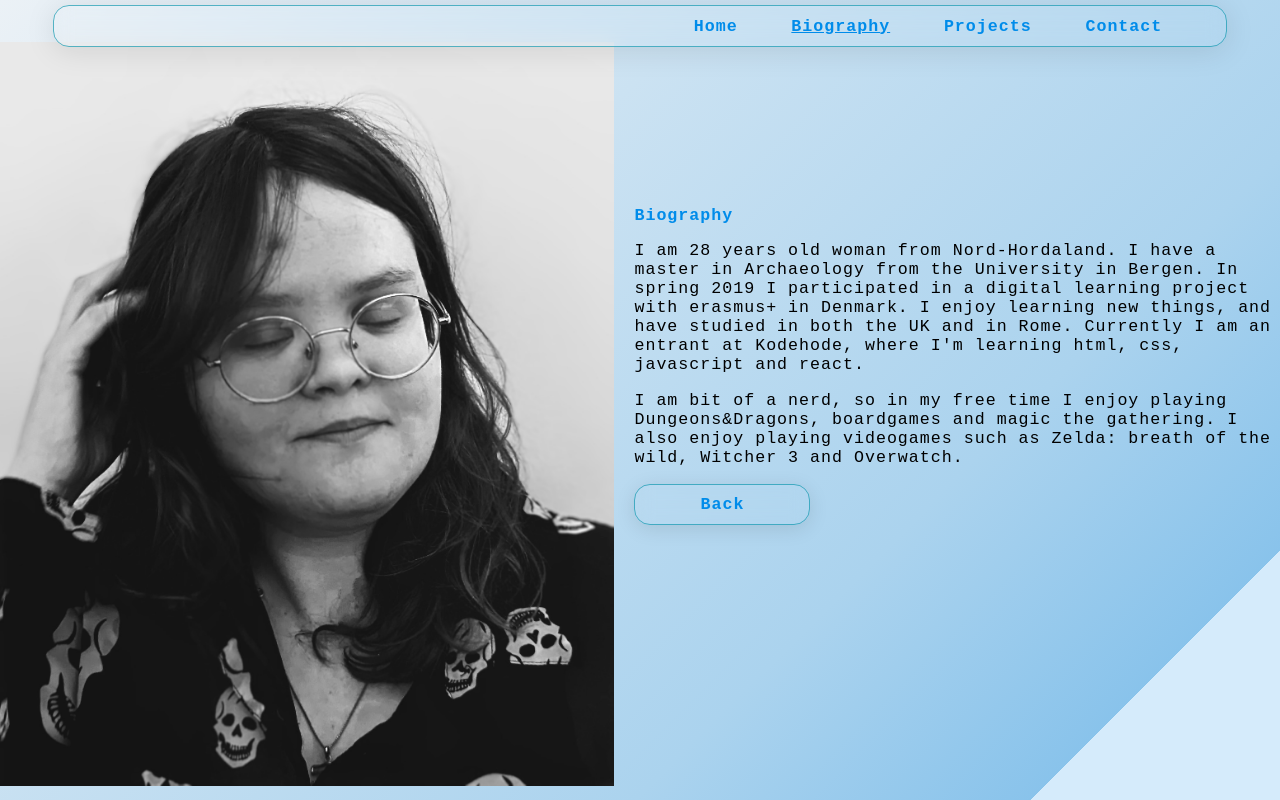
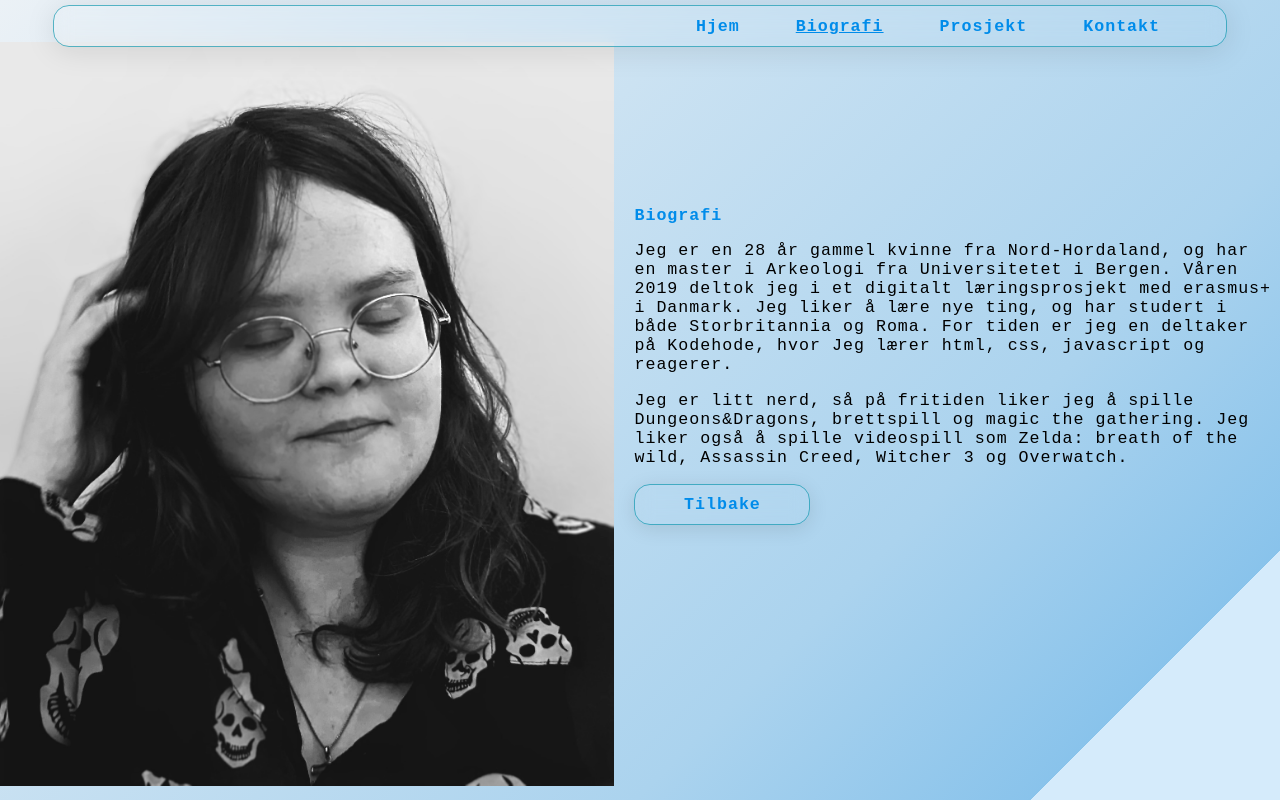
Before and after one commit to Masoer/portfolio, a React (Create React App) app: page /BiographyPage in a window 1280 px wide. Built offline with nearby package versions, Linux system fonts and the light colour scheme.

Commit message:
Switched language to Norwegian

```diff
--- a/src/App.js
+++ b/src/App.js
@@ -14,10 +14,10 @@ function App() {
       <Navbar sticky="top">
         <br></br>
         <Navdiv>
-          <StyledLink to="/"> Home </StyledLink>
-          <StyledLink to="/BiographyPage"> Biography</StyledLink>
-          <StyledLink to="/ProjectsPage">Projects</StyledLink>
-          <StyledLink to="/ContactPage"> Contact</StyledLink>
+          <StyledLink to="/"> Hjem </StyledLink>
+          <StyledLink to="/BiographyPage"> Biografi</StyledLink>
+          <StyledLink to="/ProjectsPage">Prosjekt</StyledLink>
+          <StyledLink to="/ContactPage"> Kontakt</StyledLink>
         </Navdiv>
       </Navbar>
 
--- a/src/pages/BiographyPage.js
+++ b/src/pages/BiographyPage.js
@@ -27,11 +27,13 @@ const Biography = () => {
             <Image src={PicMe} alt="me" />
             <Container>
               <MarginDiv>
-                <h2>Biography</h2>
+                <h2>Biografi</h2>
 
                 <WidthDiv>
                   <Info />
-                  <StyledButton onClick={() => navigate(-1)}>Back</StyledButton>
+                  <StyledButton onClick={() => navigate(-1)}>
+                    Tilbake
+                  </StyledButton>
                 </WidthDiv>
               </MarginDiv>
             </Container>
--- a/src/pages/ContactPage.js
+++ b/src/pages/ContactPage.js
@@ -1,7 +1,8 @@
 const Contact = () => {
   return (
     <>
-      <h1>Contact</h1>
+      <h1>Kontakt</h1>
+      <p>Email: sofie.kodehode@gmail.com</p>
     </>
   );
 };
--- a/src/pages/HomePage.js
+++ b/src/pages/HomePage.js
@@ -40,7 +40,7 @@ const Home = () => {
                   {HOME_PAGE_TEXT.MAIN_TEXT_main.ending}
                 </p>
                 <StyledButton onClick={() => navigate("/BiographyPage")}>
-                  Learn more
+                  Les mer
                 </StyledButton>
               </MarginDiv>
             </Container>
--- a/src/pages/ProjectsPage.js
+++ b/src/pages/ProjectsPage.js
@@ -1,50 +1,18 @@
 import ProjectShop from "./projectsPage/img/ProjectShop.png";
-import styled from "styled-components";
 
-export const WebshopImage = styled.img`
-  width: auto;
-  height: 30vh;
-
-  @media only screen and (max-width: 40em) {
-    //mobile friendly
-    height: 20vh;
-  }
-`;
-
-export const MainDiv = styled.div`
-  color: black;
-  margin: 15px;
-  text-align: center;
-`;
-
-export const BoxDiv = styled.div`
-  background: rgba(6, 146, 170, 0);
-  border-radius: 16px;
-  box-shadow: 0 4px 30px rgba(0, 0, 0, 0.1);
-  backdrop-filter: blur(9.1px);
-  -webkit-backdrop-filter: blur(9.1px);
-  border: 1px solid rgba(6, 146, 170, 0.65);
-
-  width: 37vw;
-  height: 45vh;
-  align-items: center;
-  margin-left: 7.5vh;
-
-  @media only screen and (max-width: 40em) {
-    //mobile friendly
-    width: 85vw;
-    height: 31vh;
-    margin: 0 auto;
-  }
-`;
+import {
+  BoxDiv,
+  MainDiv,
+  WebshopImage,
+} from "./projectsPage/components/StyledProjects";
 
 const Projects = () => {
   return (
     <MainDiv>
-      <h1>Projects</h1>
+      <h1>Projekter</h1>
       <br></br>
       <BoxDiv>
-        <h2>Web shop</h2>
+        <h2>Nettbutikk</h2>
         <a
           href="https://masoer.github.io/summertask/"
           target="_blank"
@@ -52,7 +20,7 @@ const Projects = () => {
         >
           <WebshopImage src={ProjectShop} alt="webshop" type="button" />
         </a>
-        <p>Made with React and Javascript</p>
+        <p>Laget i React</p>
       </BoxDiv>
     </MainDiv>
   );
--- a/src/pages/biographyPage/components/Info.js
+++ b/src/pages/biographyPage/components/Info.js
@@ -2,18 +2,17 @@ const Info = () => {
   return (
     <>
       <p>
-        I am 28 years old woman from Nord-Hordaland. I have a master in
-        Archaeology from the University in Bergen. In spring 2019 I participated
-        in a digital learning project with erasmus+ in Denmark. I enjoy learning
-        new things, and have studied in both the UK and in Rome. Currently I am
-        an entrant at Kodehode, where I'm learning html, css, javascript and
-        react.
+        Jeg er en 28 år gammel kvinne fra Nord-Hordaland, og har en master i
+        Arkeologi fra Universitetet i Bergen. Våren 2019 deltok jeg i et
+        digitalt læringsprosjekt med erasmus+ i Danmark. Jeg liker å lære nye
+        ting, og har studert i både Storbritannia og Roma. For tiden er jeg en
+        deltaker på Kodehode, hvor Jeg lærer html, css, javascript og reagerer.
       </p>
 
       <p>
-        I am bit of a nerd, so in my free time I enjoy playing Dungeons&Dragons,
-        boardgames and magic the gathering. I also enjoy playing videogames such
-        as Zelda: breath of the wild, Witcher 3 and Overwatch.
+        Jeg er litt nerd, så på fritiden liker jeg å spille Dungeons&Dragons,
+        brettspill og magic the gathering. Jeg liker også å spille videospill
+        som Zelda: breath of the wild, Assassin Creed, Witcher 3 og Overwatch.
       </p>
     </>
   );
--- a/src/pages/homePage/text.js
+++ b/src/pages/homePage/text.js
@@ -4,11 +4,11 @@ export const HOME_PAGE_TEXT = {
     middle: "SOFIE",
   },
   MAIN_TEXT_intro: {
-    leading: "Hello! I am Margrethe Sofie Erstad.",
-    ending: "I am a frontend developer based in Norway.",
+    leading: "Hello! Jeg heter Margrethe Sofie Erstad.",
+    ending: "Jeg er en frontend developer basert i Bergen.",
   },
   MAIN_TEXT_main: {
-    leading: "I have a masters in Archaeology from the University of Bergen,",
-    ending: "but now I'm learning Javascript, html, css and react.",
+    leading: "Jeg har en mastergrad i Arkeologi fra Universitetet i Bergen",
+    ending: "men nå driver jeg å lærer Javascript, HTML, CSS og React.",
   },
 };
--- /dev/null
+++ b/src/pages/projectsPage/components/StyledProjects.js
@@ -0,0 +1,38 @@
+import styled from "styled-components";
+
+export const WebshopImage = styled.img`
+  width: auto;
+  height: 30vh;
+
+  @media only screen and (max-width: 40em) {
+    //mobile friendly
+    height: 20vh;
+  }
+`;
+
+export const MainDiv = styled.div`
+  color: black;
+  margin: 15px;
+  text-align: center;
+`;
+
+export const BoxDiv = styled.div`
+  background: rgba(6, 146, 170, 0);
+  border-radius: 16px;
+  box-shadow: 0 4px 30px rgba(0, 0, 0, 0.1);
+  backdrop-filter: blur(9.1px);
+  -webkit-backdrop-filter: blur(9.1px);
+  border: 1px solid rgba(6, 146, 170, 0.65);
+
+  width: 37vw;
+  height: 45vh;
+  align-items: center;
+  margin-left: 7.5vh;
+
+  @media only screen and (max-width: 40em) {
+    //mobile friendly
+    width: 85vw;
+    height: 31vh;
+    margin: 0 auto;
+  }
+`;
```
